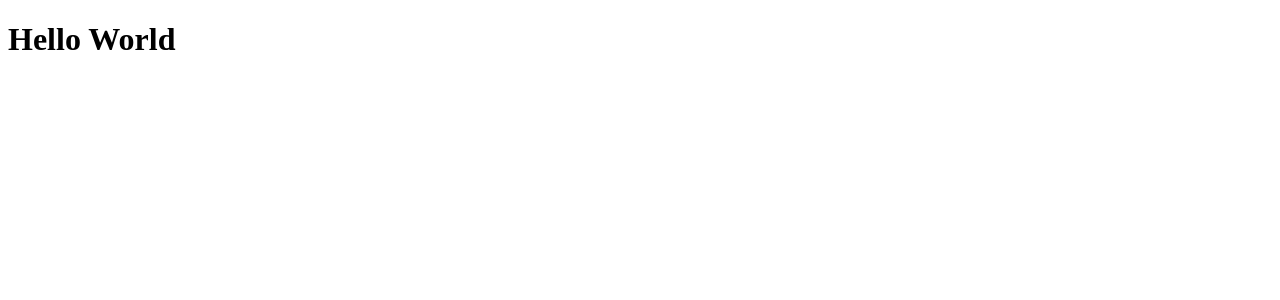
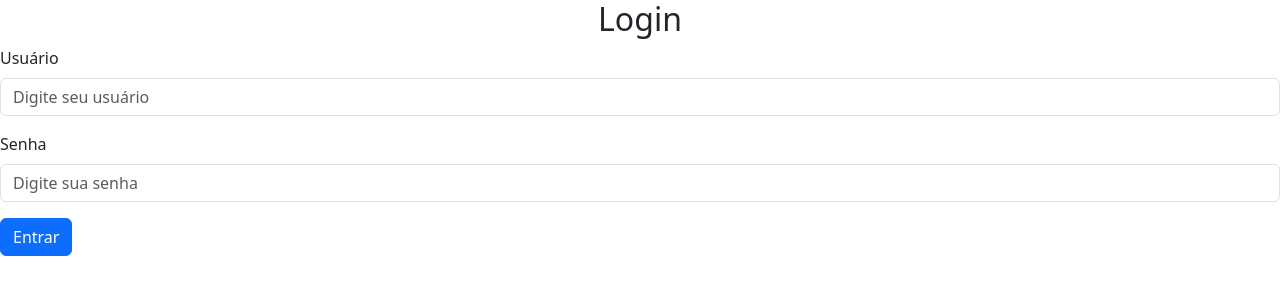
Before and after one commit to brenofilipepy/SjInventoryControl, a React (Create React App) app in the folder views/: page / in a window 1280 px wide. Shown: the top 300 px of the page. Built offline with nearby package versions, Linux system fonts and the light colour scheme.

Commit message:
Adding Login components

```diff
--- a/views/src/App.tsx
+++ b/views/src/App.tsx
@@ -1,7 +1,8 @@
 import React, { ReactNode } from 'react';
+import LoginPage from './components/Login.tsx'
 
 export default function App(): ReactNode {
   return (
-    <h1>Hello World</h1>
+    <LoginPage/>
   );
 }
--- /dev/null
+++ b/views/src/components/Login.tsx
@@ -0,0 +1,31 @@
+import React, { useState } from 'react';
+import 'bootstrap/dist/css/bootstrap.min.css';
+
+const LoginPage = () => {
+  const [username, setUsername] = useState('');
+  const [password, setPassword] = useState('');
+
+  const handleLogin = () => {
+    // Lógica de autenticação
+    console.log('Usuário:', username, 'Senha:', password);
+  };
+
+  return (
+    <div class="login-container">
+    <h2 class="text-center">Login</h2>
+    <form class="login-form">
+      <div class="mb-3">
+        <label for="username" class="form-label">Usuário</label>
+        <input type="text" class="form-control" id="username" placeholder="Digite seu usuário"/>
+      </div>
+      <div class="mb-3">
+        <label for="password" class="form-label">Senha</label>
+        <input type="password" class="form-control" id="password" placeholder="Digite sua senha"/>
+      </div>
+      <button type="submit" class="btn btn-primary">Entrar</button>
+    </form>
+    </div>
+  );
+};
+
+export default LoginPage;
```
